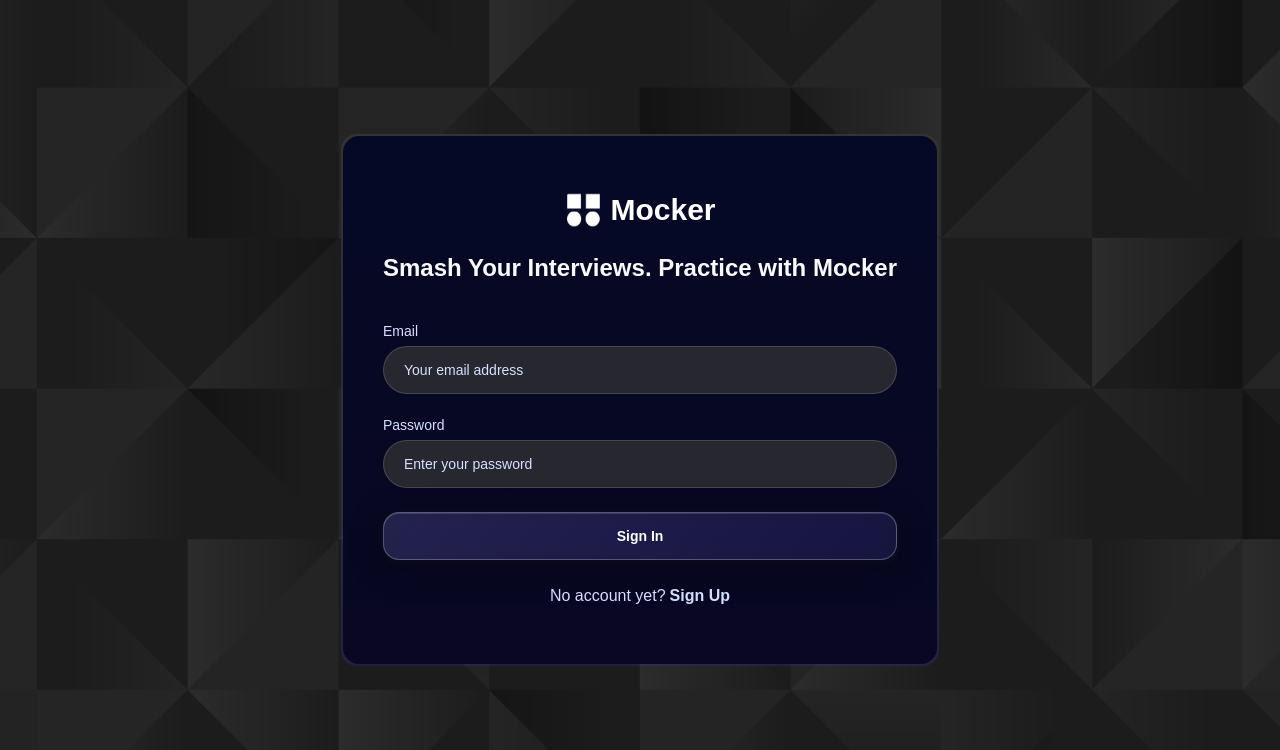
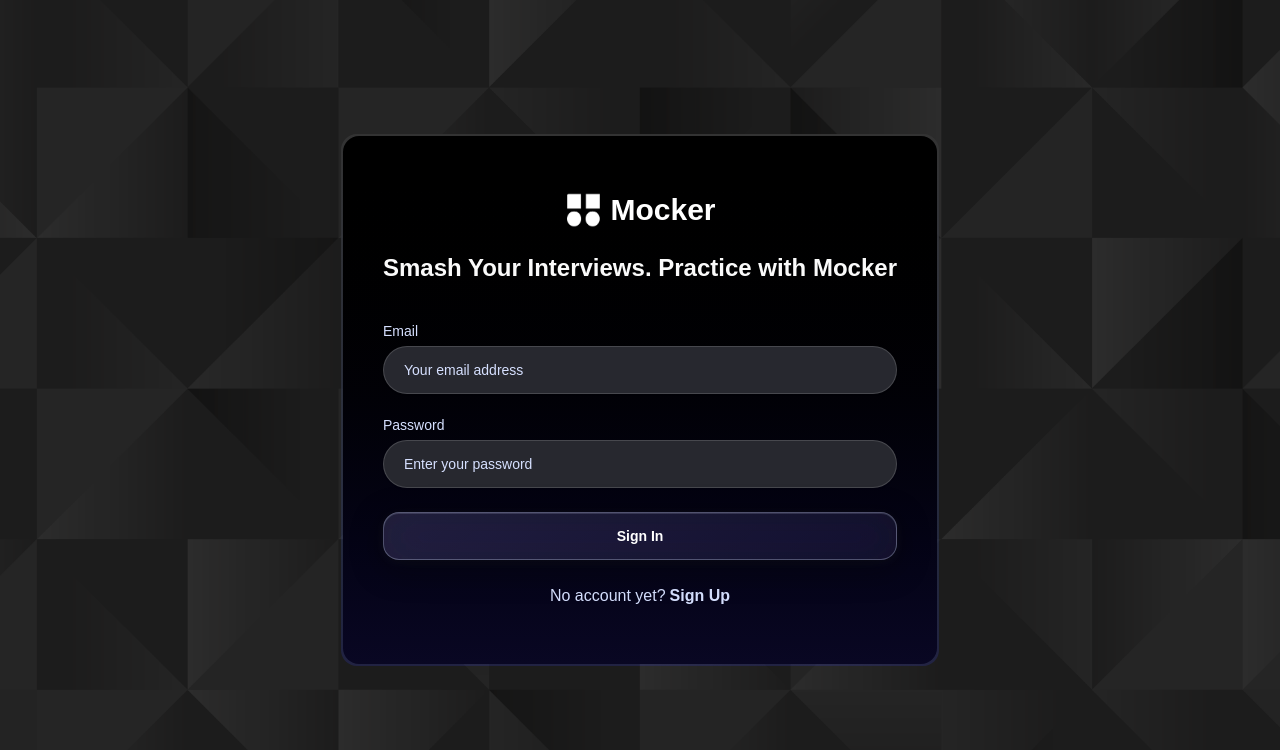
Before and after one commit to Gabriel-Kaplan/mocker, a Next.js app: page /sign-in in a window 1280 px wide. Shown: the top 750 px of the page. Built offline with nearby package versions, Linux system fonts and the light colour scheme; no server answers; a web font is replaced by a local one.

Commit message:
interview generation not working and minor tweaks

```diff
--- a/app/globals.css
+++ b/app/globals.css
@@ -203,9 +203,13 @@ html {
       @apply !text-light-100 !font-normal;
     }
 
-    .input {
-      @apply !bg-dark-200 !rounded-full !min-h-12 !px-5 placeholder:!text-light-100;
-    }
+   .input {
+    @apply !bg-dark-200 !rounded-full !min-h-12 !px-5 placeholder:!text-light-100;
+  }
+
+  .input:not(:placeholder-shown) {
+    @apply !bg-dark-300;
+  }
 
     /* Modern 2025 Glassmorphic Button */
     .btn {
@@ -421,7 +425,7 @@ html {
 }
 
 @utility dark-gradient {
-  @apply bg-gradient-to-b from-[#050925] to-[#090723];
+  @apply bg-gradient-to-b from-[#000000] to-[#090723];
 }
 
 @utility border-gradient {
--- a/components/InterviewCard.tsx
+++ b/components/InterviewCard.tsx
@@ -91,7 +91,7 @@ const InterviewCard = async ({
         <div className="flex flex-row justify-between">
           <DisplayTechIcons techStack={techstack} />
 
-          <Button className="btn-primary">
+          <Button className="btn-secondary">
             <Link
               href={
                 feedback
```
Also changed, not shown: app/(root)/page.tsx (line endings or trailing spaces).
